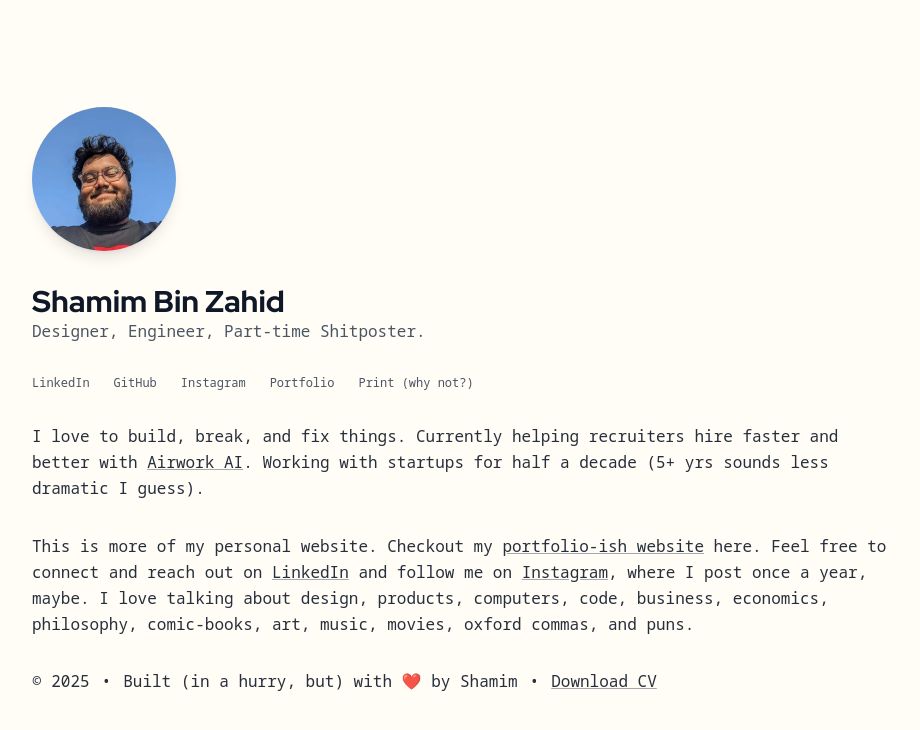
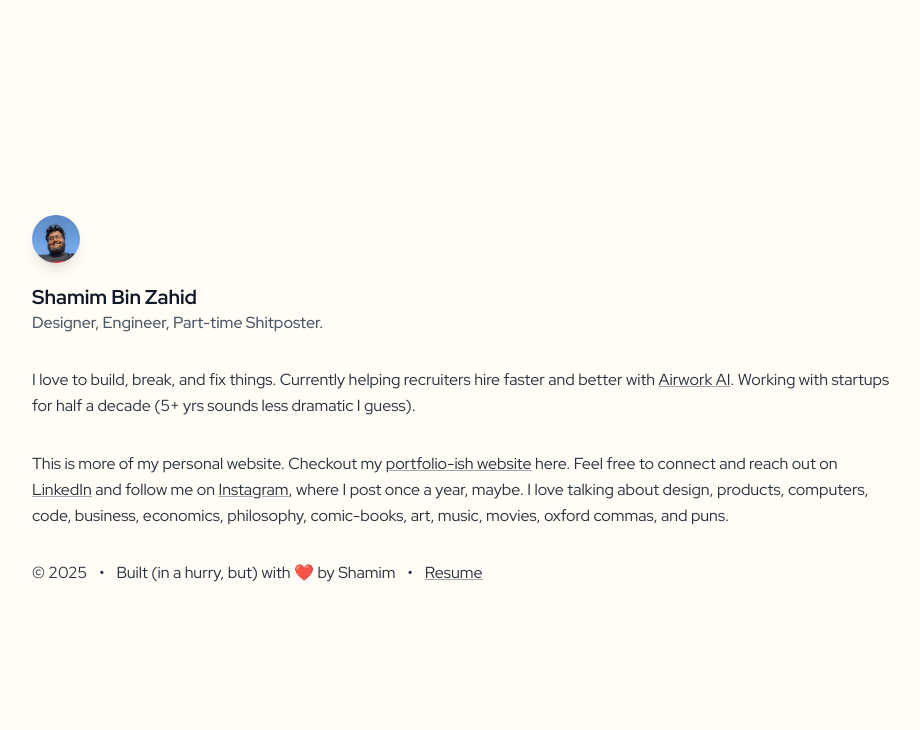
Before and after one commit to shamimbinzahid/shamimbinzahid.github.io, a Next.js app: page / in a window 1280 px wide. Shown: the top 730 px of the page, without its empty margins (176-1096 px from the left). Built offline with nearby package versions, Linux system fonts and the light colour scheme.

Commit message:
cleaning typography

```diff
--- a/app/layout.js
+++ b/app/layout.js
@@ -1,13 +1,13 @@
-import { Red_Hat_Display, Noto_Sans_Mono } from 'next/font/google';
+import { Red_Hat_Display, DM_Sans } from 'next/font/google';
 import "./globals.css";
 import Script from 'next/script';
 
-const displayFont = Red_Hat_Display({
+const displayFont = DM_Sans({
   subsets: ['latin'],
   variable: '--font-display',
 });
 
-const monoFont = Noto_Sans_Mono({
+const monoFont = Red_Hat_Display({
   subsets: ['latin'],
   variable: '--font-mono',
 });
--- a/app/page.js
+++ b/app/page.js
@@ -1,6 +1,8 @@
 "use client";
 import { useState } from "react";
+
 import Image from "next/image";
+import { Linkedin, Instagram, Github, Globe, Printer} from "lucide-react"
 import content from './content.json';
 
 export default function Home() {
@@ -28,8 +30,9 @@ export default function Home() {
     <div className="rotating-gradient min-h-[100dvh] bg-amber-100/15 dark:bg-gray-950 dark:bg-gradient-to-br dark:from-gray-950 dark:via-teal-950/30 dark:to-black flex flex-col select-none">
       <main className="px-4 sm:px-6 py-6 sm:py-12 flex-grow flex flex-col items-center justify-center">
         <article className="max-w-4xl text-sm sm:text-base text-start p-4 flex flex-col gap-6 sm:gap-8 ">
+
           {/* Photo */}
-          <div className="-mb-4 w-24 h-24 sm:w-40 sm:h-40 opacity-0 animate-fade-in relative delay-300">
+          <div className="w-12 h-12 -mb-3 opacity-0 animate-fade-in relative delay-300">
             <Image
               src="/shamim.jpg"
               alt={content.name}
@@ -59,7 +62,7 @@ export default function Home() {
 
           {/* Name and Tagline */}
           <div>
-            <h1 className="text-3xl font-extrabold text-gray-900 dark:text-white opacity-0 animate-fade-in delay-100 font-display ">
+            <h1 className="text-xl font-bold text-gray-900 dark:text-white opacity-0 animate-fade-in delay-100 font-display ">
               {content.name}
             </h1>
             <p className="font-medium text-sm sm:text-base text-gray-600 dark:text-gray-300 opacity-0 animate-fade-in delay-200 ">
@@ -68,7 +71,7 @@ export default function Home() {
           </div>
 
           {/* Links */}
-          <div className="flex gap-4 sm:gap-6 flex-wrap opacity-0 animate-fade-in delay-300 text-xs">
+          {/* <div className="flex gap-6 flex-wrap opacity-0 animate-fade-in delay-300">
             <a
               href={content.links[0].href}
               target="_blank"
@@ -76,7 +79,7 @@ export default function Home() {
               title={content.links[0].label}
               className="text-gray-600 dark:text-gray-400 hover:text-gray-900 dark:hover:text-white transition-colors duration-100"
             >
-              {content.links[0].label}
+              <Linkedin size={20} strokeWidth={1.5} />
             </a>
             <a
               href={content.links[1].href}
@@ -85,7 +88,7 @@ export default function Home() {
               title={content.links[1].label}
               className="text-gray-600 dark:text-gray-400 hover:text-gray-900 dark:hover:text-white transition-colors duration-100"
             >
-              {content.links[1].label}
+              <Github size={20} strokeWidth={1.5} />
             </a>
             <a
               href={content.links[2].href}
@@ -94,7 +97,7 @@ export default function Home() {
               title={content.links[2].label}
               className="text-gray-600 dark:text-gray-400 hover:text-gray-900 dark:hover:text-white transition-colors duration-100"
             >
-              {content.links[2].label}
+              <Instagram size={20} strokeWidth={1.5} />
             </a>
             <a
               href={content.links[3].href}
@@ -103,7 +106,7 @@ export default function Home() {
               title={content.links[3].label}
               className="text-gray-600 dark:text-gray-400 hover:text-gray-900 dark:hover:text-white transition-colors duration-100"
             >
-              {content.links[3].label}
+              <Globe size={20} strokeWidth={1.5} />
             </a>
             <a
               href="#"
@@ -112,21 +115,21 @@ export default function Home() {
               title="Print this page (Why not?)"
               className="text-gray-600 dark:text-gray-400 hover:text-gray-900 dark:hover:text-white transition-colors duration-100"
             >
-              {content.links[4].label}
+              <Printer size={20} strokeWidth={1.5} />
             </a>
-          </div>
+          </div> */}
 
           {/* First Paragraph */}
-          <p className="text-gray-900/90 dark:text-gray-300/75 leading-relaxed font-light opacity-0 animate-fade-in delay-400">
+          <p className="text-gray-900/90 dark:text-gray-300/75 leading-relaxed light opacity-0 animate-fade-in delay-400">
             {renderTextWithLinks(content.intro, content.introLinks)}
           </p>
 
           {/* Second Paragraph */}
-          <p className="text-gray-900/90 dark:text-gray-300/75 leading-relaxed font-light opacity-0 animate-fade-in delay-500">
+          <p className="text-gray-900/90 dark:text-gray-300/75 leading-relaxed light opacity-0 animate-fade-in delay-500">
             {renderTextWithLinks(content.more, content.moreLinks)}
           </p>
 
-          {/* <p className="text-gray-900/90 dark:text-gray-300/75 leading-relaxed font-light opacity-0 animate-fade-in delay-600">{content.readMoreLabel}</p> */}
+          {/* <p className="text-gray-900/90 dark:text-gray-300/75 leading-relaxed light opacity-0 animate-fade-in delay-600">{content.readMoreLabel}</p> */}
 
           {/* Footer */}
           <div className="text-gray-900/90 dark:text-gray-300/75 flex flex-row flex-wrap gap-2 sm:gap-3 opacity-0 animate-fade-in delay-700">
@@ -140,7 +143,7 @@ export default function Home() {
               title="Resume"
               className="underline decoration-gray-600/50 dark:decoration-gray-300/50 transition-colors duration-200"
             >
-              Download CV
+              Resume
             </a>
           </div>
         </article>
```
